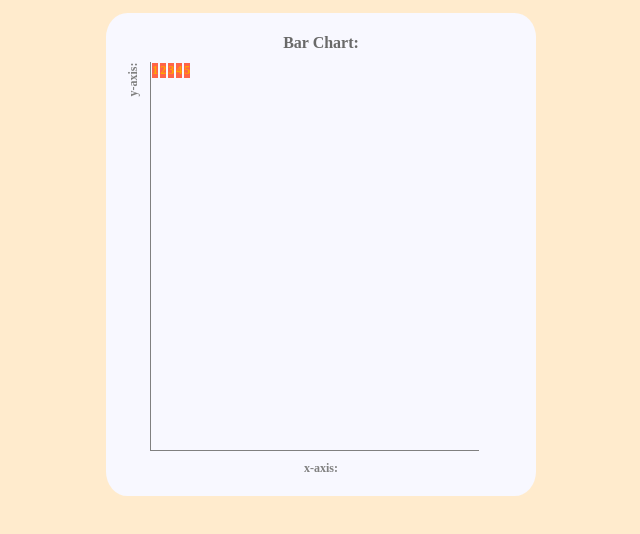
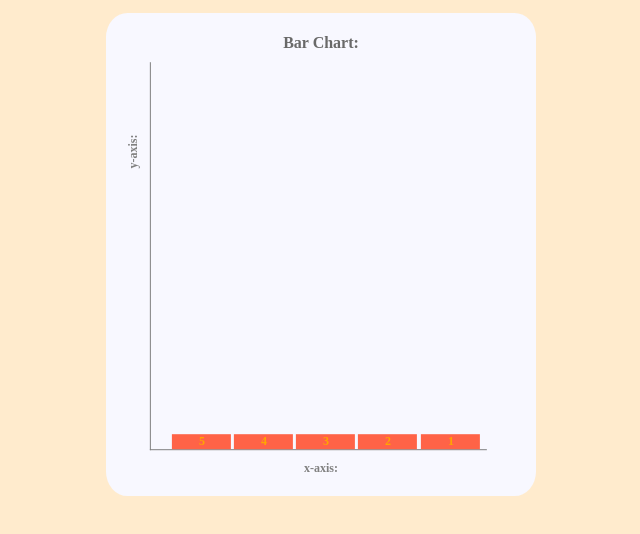
Before and after one commit to jo-wood/prep-course-stretch-project, a website: page main/index.html in a window 1280 px wide. Shown: the whole page, without its empty margins (22-662 px from the left). Drawn offline with nearby package versions, Linux system fonts and the light colour scheme.

Commit message:
had to flip chart for x axis to align at 0, need better sln

```diff
--- a/main/styles.css
+++ b/main/styles.css
@@ -26,15 +26,17 @@ h1 {
   float:left;
   text-align: left;
   transform: rotate(-90deg);
+  margin-top: 20%
 }
 
 #chart {
+  padding: 0 1%;
   min-width:80%;
   min-height:50%;
   float: left;
-  border-left: solid thin grey;
-  border-bottom: solid thin grey;
-
+  border-right: solid thin grey;
+  border-top: solid thin grey;
+  transform: rotate(180deg);
 }
 
 #xaxis {
@@ -46,11 +48,14 @@ h1 {
 
 .bar-num{
   color: orange;
+  width: 18%;
+  max-height: 80%;
   background-color: tomato ;
-  margin: 1px;
+  margin-left: 1%;
   font-size: 1.5em;
   font-weight: bold;
   text-indent:2%;
   text-align: center;
   float:left;
+  transform: rotate(180deg);
   }
```
Lines whose indentation alone changed are shown as unchanged.
